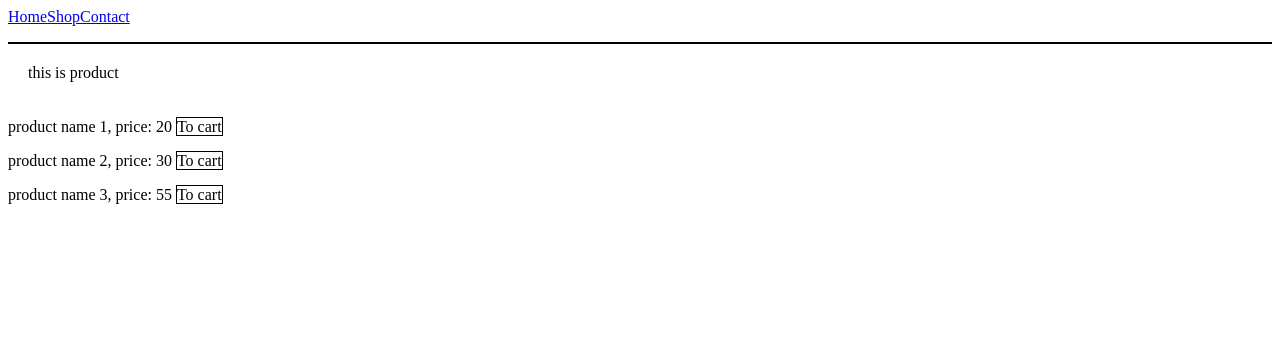
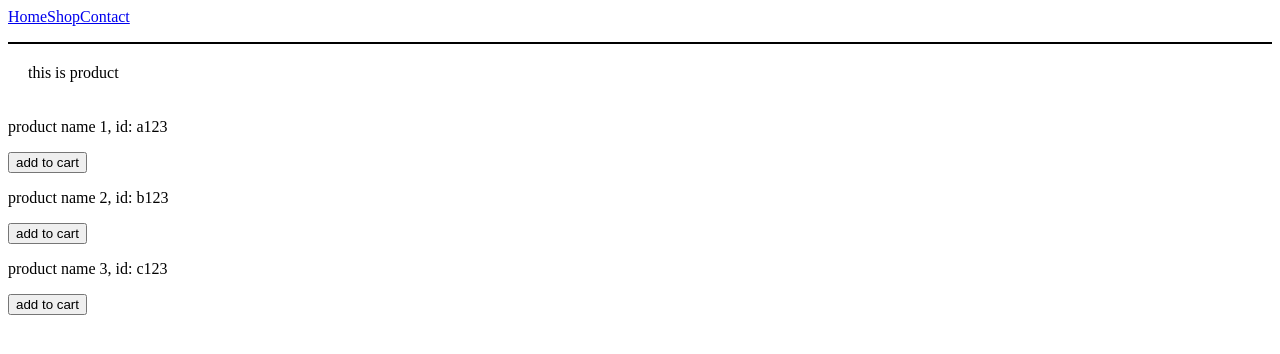
Before and after one commit to GrzegorzWirtek/music-store, a React (Create React App) app: page /#/shop in a window 1280 px wide. Shown: the top 354 px of the page. Built offline with nearby package versions, Linux system fonts and the light colour scheme.

Commit message:
create reducer to fetch data in ProductSlice file

```diff
--- /dev/null
+++ b/public/data.json
@@ -0,0 +1,25 @@
+{
+  "products":[
+    {
+      "name": "product name 1",
+      "price": 20,
+      "id": "a123",
+      "nrOfProducts": 1,
+      "nrInStock" : 10
+    },
+    {
+      "name": "product name 2",
+      "price": 10,
+      "id": "b123",
+      "nrOfProducts": 1,
+      "nrInStock" : 10
+    },
+    {
+      "name": "product name 3",
+      "price": 15,
+      "id": "c123",
+      "nrOfProducts": 1,
+      "nrInStock" : 10
+    }
+  ]
+}
--- a/src/features/Products/Products.tsx
+++ b/src/features/Products/Products.tsx
@@ -1,20 +1,17 @@
+import { useEffect } from 'react';
 import { useAppDispatch, useAppSelector } from '../../app/hooks';
-import { takeFromStore } from './ProductsSlice';
 import { addToCart } from '../Cart/CartSlice';
-
-export type Product = {
-	name: string;
-	price: number;
-	nrOfProducts: number;
-	id: string;
-};
+import { Product } from './ProductsSlice';
+import { fetchProducts } from './ProductsSlice';
 
 const Products = () => {
 	const dispatch = useAppDispatch();
 	const { products } = useAppSelector((state) => state.products);
+	useEffect(() => {
+		dispatch(fetchProducts());
+	}, [dispatch]);
 
 	const handleAddToCart = (product: Product) => {
-		dispatch(takeFromStore(product.id));
 		dispatch(addToCart(product));
 	};
 
@@ -26,13 +23,9 @@ const Products = () => {
 			{products.map((product) => (
 				<div key={product.id}>
 					<p>
-						{product.name}, price: {product.price}{' '}
-						<span
-							onClick={() => handleAddToCart(product)}
-							style={{ border: '1px solid black', cursor: 'pointer' }}>
-							To cart
-						</span>
+						{product.name}, id: {product.id}
 					</p>
+					<button onClick={() => handleAddToCart(product)}>add to cart</button>
 				</div>
 			))}
 		</div>
--- a/src/features/Products/ProductsSlice.ts
+++ b/src/features/Products/ProductsSlice.ts
@@ -1,46 +1,53 @@
-import { createSlice, PayloadAction } from '@reduxjs/toolkit';
+import { createSlice, createAsyncThunk, PayloadAction } from '@reduxjs/toolkit';
+import axios from 'axios';
 
-const initialState = {
-	products: [
-		{
-			name: 'product name 1',
-			price: 20,
-			nrOfProducts: 4,
-			id: 'a123',
-		},
-		{
-			name: 'product name 2',
-			price: 30,
-			nrOfProducts: 1,
-			id: 'b123',
-		},
-		{
-			name: 'product name 3',
-			price: 55,
-			nrOfProducts: 1,
-			id: 'c123',
-		},
-	],
+export type Product = {
+	id: string;
+	name: string;
+	price: number;
+	nrOfProducts: number;
+	nrInStock: number;
 };
+
+type InitialState = {
+	isLoaded: boolean;
+	products: Product[];
+	error: string;
+};
+
+const initialState: InitialState = {
+	isLoaded: false,
+	products: [],
+	error: '',
+};
+
+export const fetchProducts = createAsyncThunk('shop/fetchShop', async () => {
+	const {
+		data: { products },
+	} = await axios.get('data.json');
+	return products;
+});
 
 const productsSlice = createSlice({
 	name: 'products',
 	initialState,
-	reducers: {
-		takeFromStore: (state, action: PayloadAction<string>) => {
-			state.products = state.products.filter(
-				(product) => product.id !== action.payload,
-			);
-		},
-		returnToStore: (state, action: PayloadAction<string>) => {
-			const returnedProduct = initialState.products.find(
-				(product) => product.id === action.payload,
-			)!;
-			console.log('ret', returnedProduct);
-			state.products = [...state.products, returnedProduct];
-		},
+	reducers: {},
+	extraReducers: (builder) => {
+		builder.addCase(fetchProducts.pending, (state) => {
+			state.isLoaded = false;
+		});
+		builder.addCase(
+			fetchProducts.fulfilled,
+			(state, action: PayloadAction<Product[]>) => {
+				state.products = action.payload;
+			},
+		);
+		builder.addCase(fetchProducts.rejected, (state, action) => {
+			state.isLoaded = false;
+			state.products = [];
+			state.error = action.error.message || 'Fetch data goes wrong';
+		});
 	},
 });
 
 export default productsSlice.reducer;
-export const { takeFromStore, returnToStore } = productsSlice.actions;
--- a/src/features/cart/Cart.tsx
+++ b/src/features/cart/Cart.tsx
@@ -1,6 +1,9 @@
 import { useAppDispatch, useAppSelector } from '../../app/hooks';
-import { removeFromCart } from './CartSlice';
-import { returnToStore } from '../Products/ProductsSlice';
+import {
+	removeFromCart,
+	increaseNrOfProducts,
+	decreaseNrOfProducts,
+} from './CartSlice';
 
 const Cart = () => {
 	const { cart: card } = useAppSelector((state) => state.cart);
@@ -8,7 +11,14 @@ const Cart = () => {
 
 	const handleRemoveProduct = (id: string) => {
 		dispatch(removeFromCart(id));
-		dispatch(returnToStore(id));
+	};
+
+	const handleIncreaseNrOfProducts = (id: string) => {
+		dispatch(increaseNrOfProducts(id));
+	};
+
+	const handleDecreaseNrOfProducts = (id: string) => {
+		dispatch(decreaseNrOfProducts(id));
 	};
 
 	return (
@@ -16,9 +26,15 @@ const Cart = () => {
 			{card.map((product) => (
 				<div key={product.id}>
 					<p>
-						{product.name} id: {product.id}
+						{product.name} id: {product.id} nrOf: {product.nrOfProducts}
 					</p>
 					<span onClick={() => handleRemoveProduct(product.id)}>remove</span>
+					<button onClick={() => handleIncreaseNrOfProducts(product.id)}>
+						increase
+					</button>
+					<button onClick={() => handleDecreaseNrOfProducts(product.id)}>
+						decrease
+					</button>
 				</div>
 			))}
 		</>
--- a/src/features/cart/CartSlice.ts
+++ b/src/features/cart/CartSlice.ts
@@ -1,5 +1,5 @@
 import { createSlice, PayloadAction } from '@reduxjs/toolkit';
-import { Product } from '../Products/Products';
+import { Product } from '../Products/ProductsSlice';
 
 const initialCartState = {
 	cart: [] as Product[],
@@ -15,8 +15,27 @@ const cartSlice = createSlice({
 		removeFromCart: (state, action: PayloadAction<string>) => {
 			state.cart = state.cart.filter((item) => item.id !== action.payload);
 		},
+		increaseNrOfProducts: (state, action: PayloadAction<string>) => {
+			state.cart.forEach((item) => {
+				if (item.id === action.payload && item.nrOfProducts < item.nrInStock) {
+					item.nrOfProducts++;
+				}
+			});
+		},
+		decreaseNrOfProducts: (state, action: PayloadAction<string>) => {
+			state.cart.forEach((item) => {
+				if (item.id === action.payload && item.nrOfProducts > 1) {
+					item.nrOfProducts--;
+				}
+			});
+		},
 	},
 });
 
 export default cartSlice.reducer;
-export const { addToCart, removeFromCart } = cartSlice.actions;
+export const {
+	addToCart,
+	removeFromCart,
+	increaseNrOfProducts,
+	decreaseNrOfProducts,
+} = cartSlice.actions;
```
